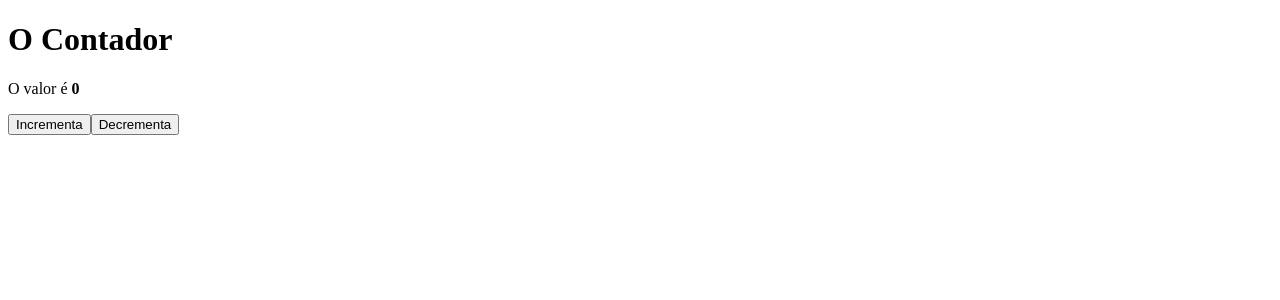
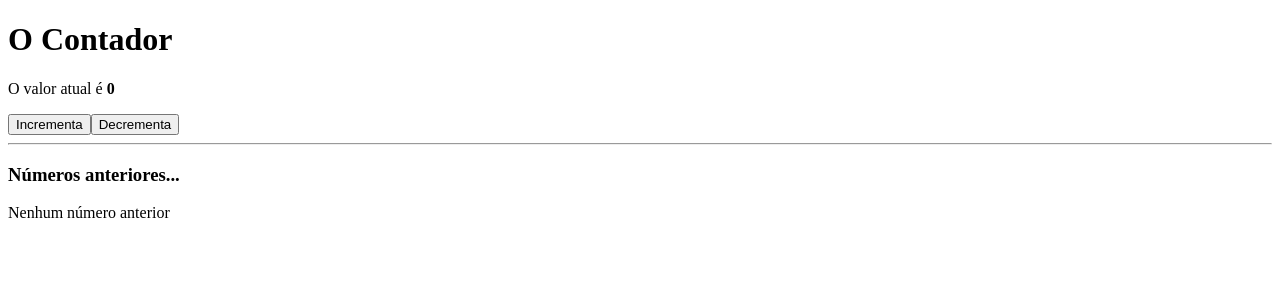
Before and after one commit to LeonardoZ/treinamento-angular, an Angular app: page / in a window 1280 px wide. Shown: the top 300 px of the page. Built offline with nearby package versions, Linux system fonts and the light colour scheme.

Commit message:
implementa previous numbers

```diff
--- a/src/app/counter/counter.component.html
+++ b/src/app/counter/counter.component.html
@@ -1,8 +1,16 @@
 <h1>O Contador</h1>
 
 <p>
-  O valor é <strong>{{ counter }}</strong>
+  O valor atual é <strong>{{ counter }}</strong>
 </p>
 
 <button (click)="increment()">Incrementa</button>
 <button (click)="decrement()">Decrementa</button>
+
+<hr />
+
+<h3>Números anteriores...</h3>
+<p *ngIf="previousNumbers.length === 0">Nenhum número anterior</p>
+<ul>
+  <li *ngFor="let num of previousNumbers">{{ num }}</li>
+</ul>
--- a/src/app/counter/counter.component.ts
+++ b/src/app/counter/counter.component.ts
@@ -7,12 +7,15 @@ import { Component } from '@angular/core';
 })
 export class CounterComponent {
   counter = 0;
+  previousNumbers: number[] = [];
 
   increment() {
+    this.previousNumbers.push(this.counter);
     this.counter += 1;
   }
 
   decrement() {
+    this.previousNumbers.push(this.counter);
     this.counter -= 1;
   }
 }
```
